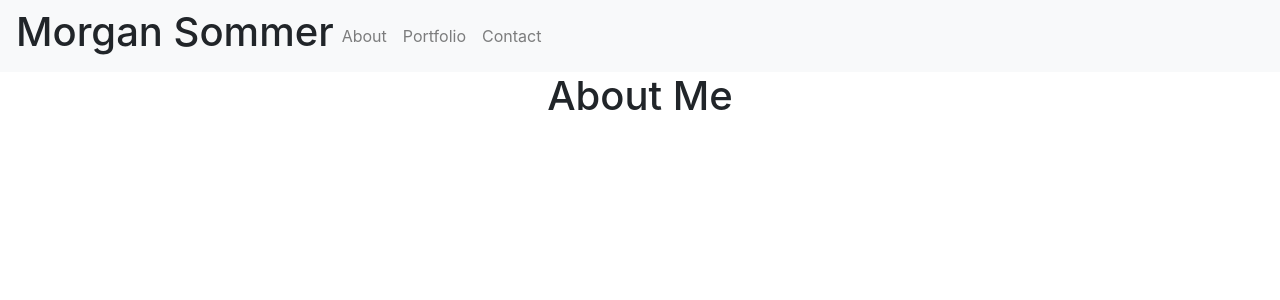
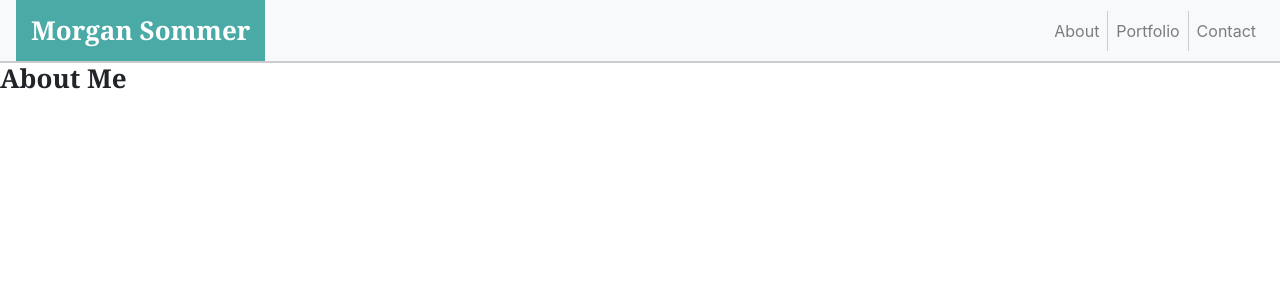
Before and after one commit to mms211/React-Portfolio, a React (Create React App) app: page / in a window 1280 px wide. Shown: the top 300 px of the page. Built offline with nearby package versions, Linux system fonts and the light colour scheme.

Commit message:
header working

```diff
--- a/src/components/Header/header.css
+++ b/src/components/Header/header.css
@@ -0,0 +1,54 @@
+h1 {
+    float: left;
+    font-family: Georgia, 'Times New Roman', Times, serif;
+    font-size: 26px;
+    font-weight: bold;
+}
+
+#navbarNav {
+    justify-content: flex-end;
+}
+
+li {
+    text-align: center;
+}
+
+li:not(:last-child) {
+    border-right: solid 1px #cccccc;
+}
+
+a:link {
+    text-decoration: none;
+    color: #777777;
+}
+
+a:visited {
+    text-decoration: none;
+    color: #777777;
+}
+
+.name {
+    background-color: #4aaaa5;
+    color: #ffffff;
+    height: 100%;
+    margin-bottom: 0px;
+    padding: 15px;
+}
+
+.navbar.navbar-expand-lg.navbar-light.bg-light {
+    width: 100%;
+    background-color: white;
+    border-bottom: 2px solid #cccccc;
+    padding-bottom: 0px;
+    padding-top: 0px;
+    width: 100%;
+    margin: 0px;
+}
+
+.nav-bar-container {
+    width: 100%;
+}
+
+.navbar-toggler {
+    float: right;
+}
--- a/src/components/Header/header.js
+++ b/src/components/Header/header.js
@@ -1,5 +1,6 @@
 import React from 'react';
 import { Link } from 'react-router-dom';
+import './header.css';
 
 const Header = () => (
     <nav className=" navbar navbar-expand-lg navbar-light bg-light">
```
